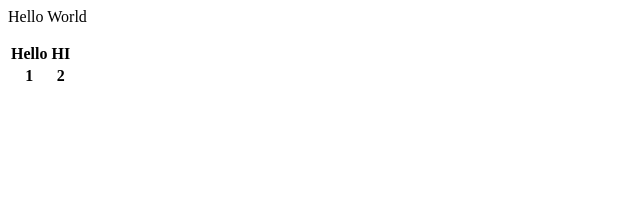
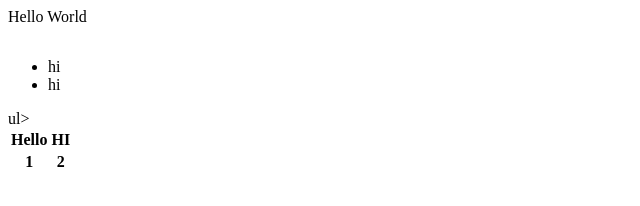
Before and after one commit to CodeByNahid/first_step_in_javascript, a plain HTML site: page 6jan.html in a window 1280 px wide. Shown: the whole page, without its empty margins (0-640 px from the left). Drawn offline with Linux system fonts and the light colour scheme.

Commit message:
Update 6jan.html

```diff
--- a/6jan.html
+++ b/6jan.html
@@ -9,7 +9,10 @@
        <tr>
         <th>1</th>
         <th>2</th>
-         <img src="" width="" height="">
+         <img src="" width="" height="" >
+         <ul>
+           <li>hi</li>
+           <li>hi</li> </ul>ul>
       </tr>
     </table>
   </body>
```
